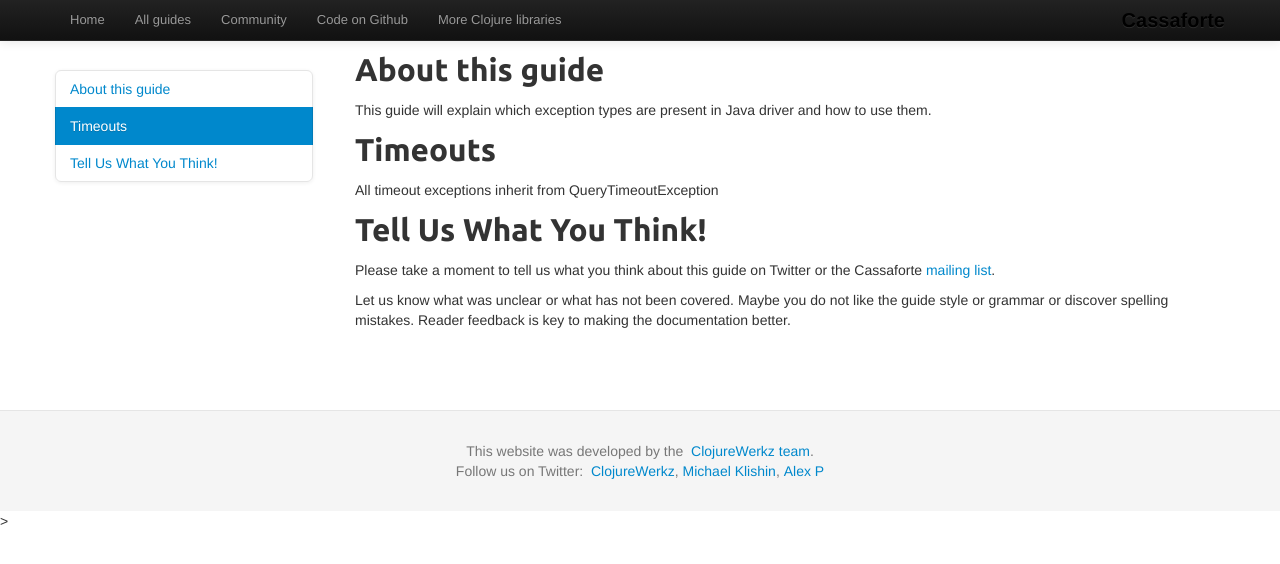
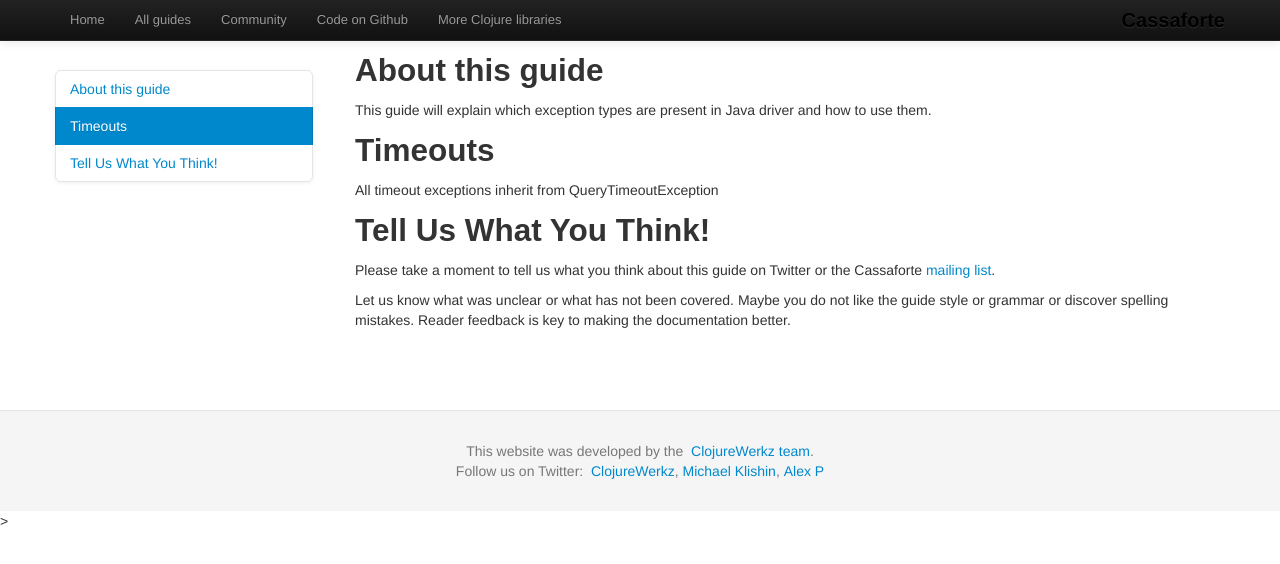
Before and after one commit to clojurewerkz/cassaforte.docs, a Jekyll site: the page built from articles/exception_handling.md, in a window 1280 px wide. Shown: the top 564 px of the page. Built offline with Jekyll 4.4.1, drawn with Linux system fonts in a browser that asks for light colours; some web fonts are replaced; Markdown is read by kramdown in place of the engine named in the settings.

Commit message:
Removing google fonts

```diff
--- a/_layouts/article.html
+++ b/_layouts/article.html
@@ -3,15 +3,13 @@
   <head>
     <title>{{page.title}}</title>
     <meta content='width=device-width, initial-scale=1.0' name='viewport' />
-    <meta content='' name='description' />
+    <meta content='Cassandra docs, documentation for Cassandra Clojure client' name='description' />
     <meta content='The ClojureWerkz Team' name='author' />
     <link href='/assets/stylesheets/bootstrap.min.css' media='screen' rel='stylesheet' type='text/css' />
     <link href='/assets/stylesheets/bootstrap-responsive.min.css' media='screen' rel='stylesheet' type='text/css' />
     <link href='/assets/stylesheets/pygments.css' media='screen' rel='stylesheet' type='text/css' />
     <link href='/assets/stylesheets/bootstrap-docs.css' media='screen' rel='stylesheet' type='text/css' />
     <link href='/assets/stylesheets/sass/styles.css' media='screen' rel='stylesheet' type='text/css' />
-    <link href='http://fonts.googleapis.com/css?family=Signika+Negative:300,400,600' rel='stylesheet' type='text/css' />
-    <link href='http://fonts.googleapis.com/css?family=Ubuntu:400,500,700' rel='stylesheet' type='text/css' />
     <meta content='text/html;charset=utf-8' http-equiv='Content-Type' />
     <script type="text/javascript">
       if(!(window.location.hostname === "localhost")) {
--- a/_layouts/default.html
+++ b/_layouts/default.html
@@ -4,19 +4,16 @@
   <head>
     <title>{{page.title}}</title>
     <meta content='width=device-width, initial-scale=1.0' name='viewport' />
-    <meta content='' name='description' />
+    <meta content='Cassandra docs, documentation for Cassandra Clojure client' name='description' />
     <meta content='The ClojureWerkz Team' name='author' />
     <link href='/assets/stylesheets/bootstrap.min.css' media='screen' rel='stylesheet' type='text/css' />
     <link href='/assets/stylesheets/bootstrap-responsive.min.css' media='screen' rel='stylesheet' type='text/css' />
     <link href='/assets/stylesheets/bootstrap-docs.css' media='screen' rel='stylesheet' type='text/css' />
     <link href='/assets/stylesheets/pygments.css' media='screen' rel='stylesheet' type='text/css' />
     <link href='/assets/stylesheets/sass/styles.css' media='screen' rel='stylesheet' type='text/css' />
-    <link href='http://fonts.googleapis.com/css?family=Signika+Negative:300,400,600' rel='stylesheet' type='text/css' />
-    <link href='http://fonts.googleapis.com/css?family=Ubuntu:400,500,700' rel='stylesheet' type='text/css' />
     <script src='/assets/javascripts/jquery-1.9.1.min.js' type='text/javascript'></script>
     <script src='/assets/javascripts/bootstrap.min.js'></script>
     <script src='/assets/javascripts/toc.js'></script>
-    <script src='http://twitter.github.com/bootstrap/assets/js/bootstrap-dropdown.js'></script>
     <meta content='text/html;charset=utf-8' http-equiv='Content-Type' />
     <script type="text/javascript">
       if(!(window.location.hostname === "localhost")) {
```
